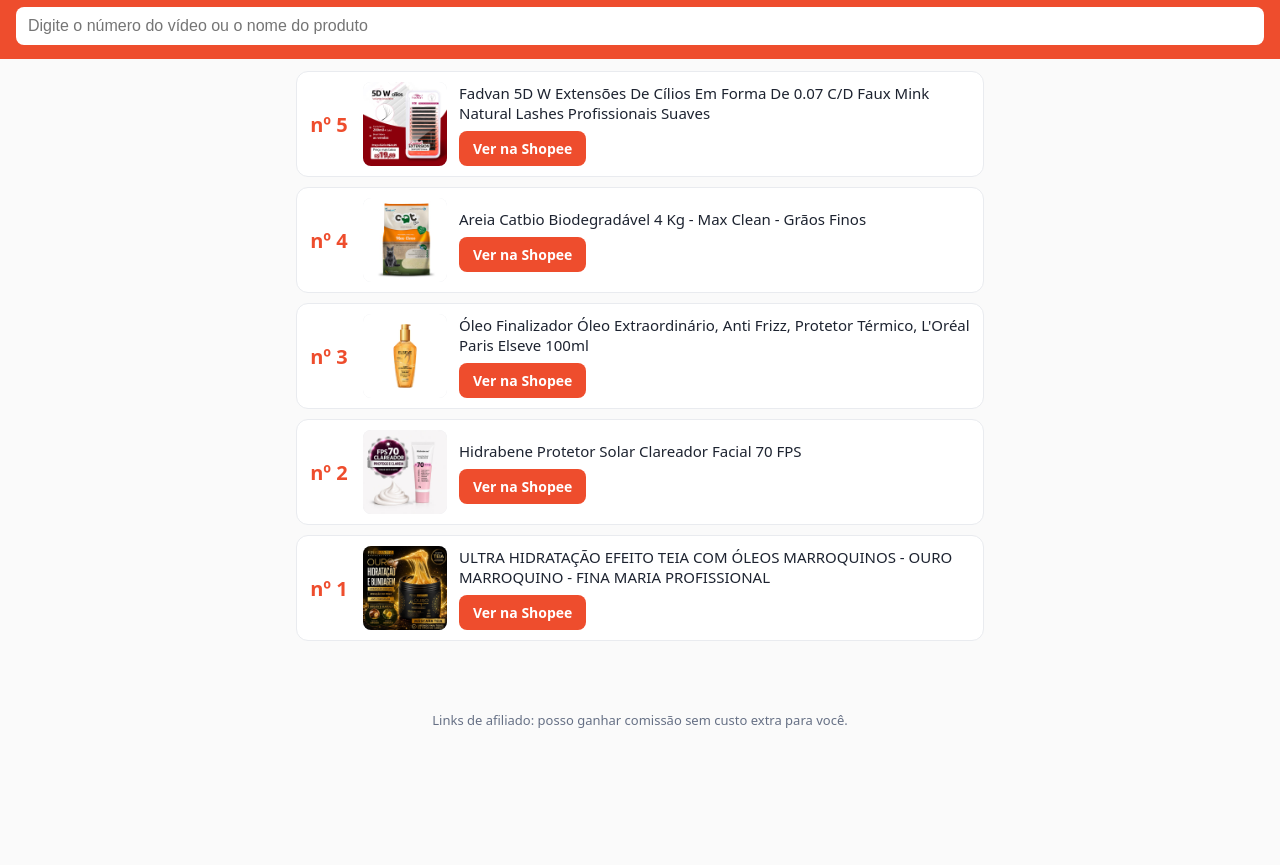
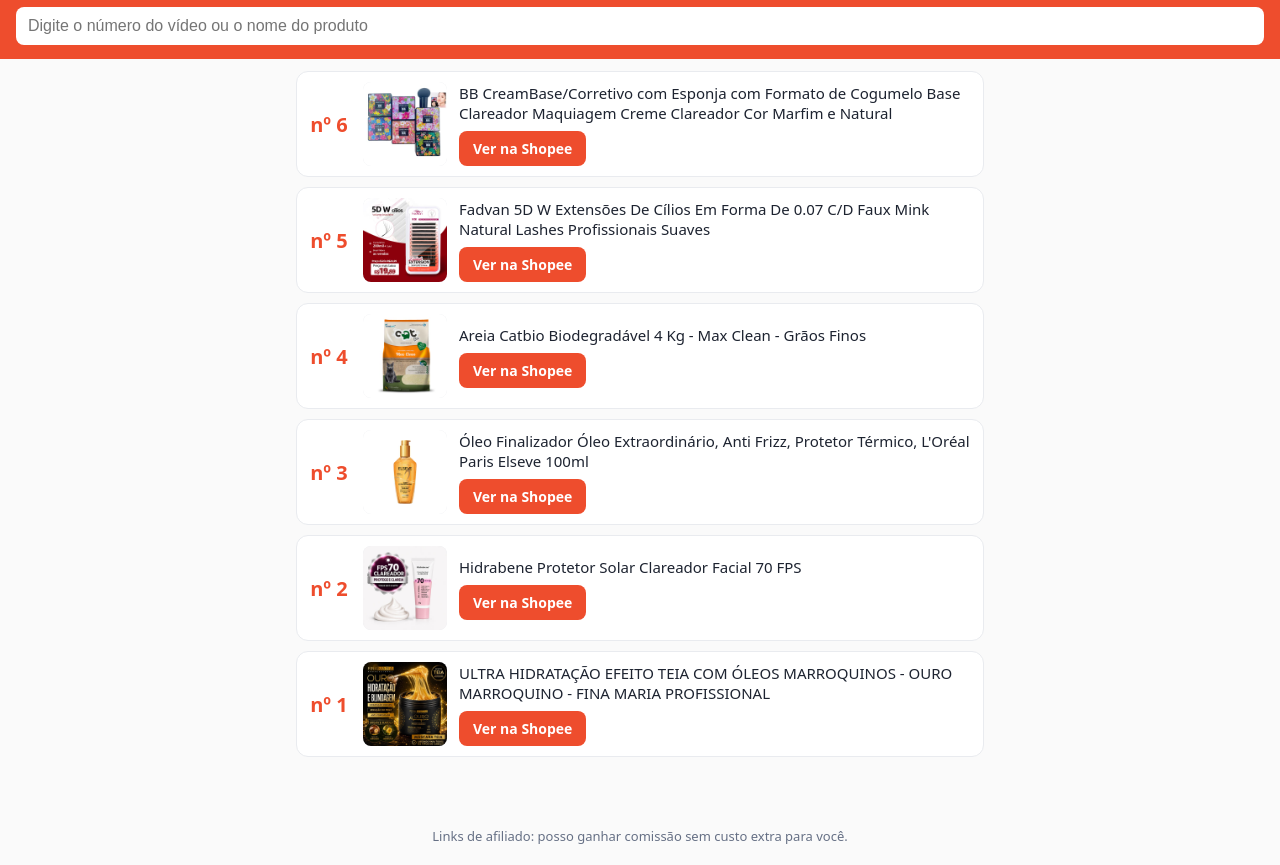
Before and after one commit to garimpeidepra/garimpeidepra.github.io, a plain HTML site: page index.html in a window 1280 px wide. Shown: the part 51-916 px from the top of the page. Before the commit the page ends 800 px from the top, so only its background shows below. Drawn offline with Linux system fonts and the light colour scheme.

Commit message:
Atualiza vitrine

```diff
--- a/index.html
+++ b/index.html
@@ -30,6 +30,15 @@
   <input id="busca" type="search" placeholder="Digite o número do vídeo ou o nome do produto" autocomplete="off">
 </header>
 <main id="lista">
+
+  <div class="item" id="p6" data-busca="6 bb creambase/corretivo com esponja com formato de cogumelo base clareador maquiagem creme clareador cor marfim e natural">
+    <div class="num">nº 6</div>
+    <img src="img/6.jpg" alt="" loading="lazy">
+    <div>
+      <div class="name">BB CreamBase/Corretivo com Esponja com Formato de Cogumelo Base Clareador Maquiagem Creme Clareador Cor Marfim e Natural</div>
+      <a class="btn" href="https://s.shopee.com.br/7VI67MoPyx" target="_blank" rel="noopener sponsored">Ver na Shopee</a>
+    </div>
+  </div>
 
   <div class="item" id="p5" data-busca="5 fadvan 5d w extensões de cílios em forma de 0.07 c/d faux mink natural lashes profissionais suaves">
     <div class="num">nº 5</div>
```
Also changed, not shown: img/6.jpg (added).
